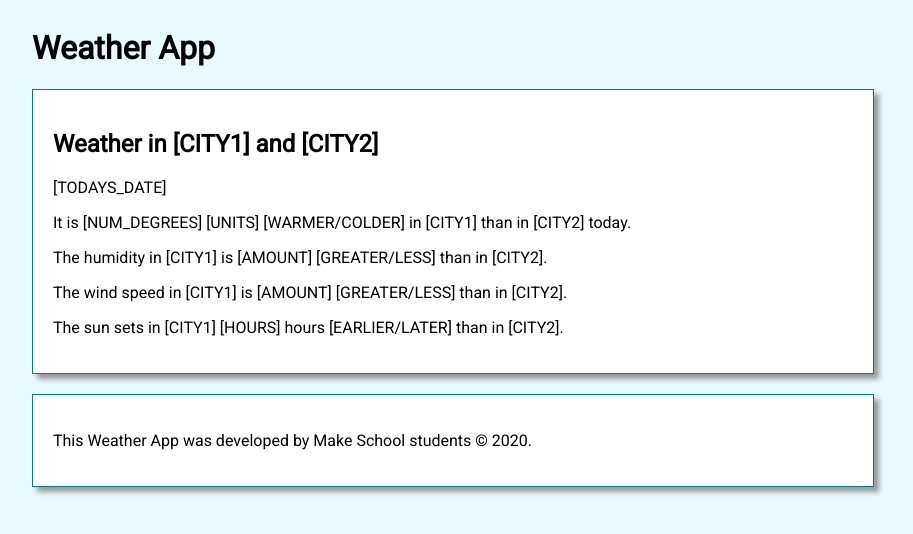
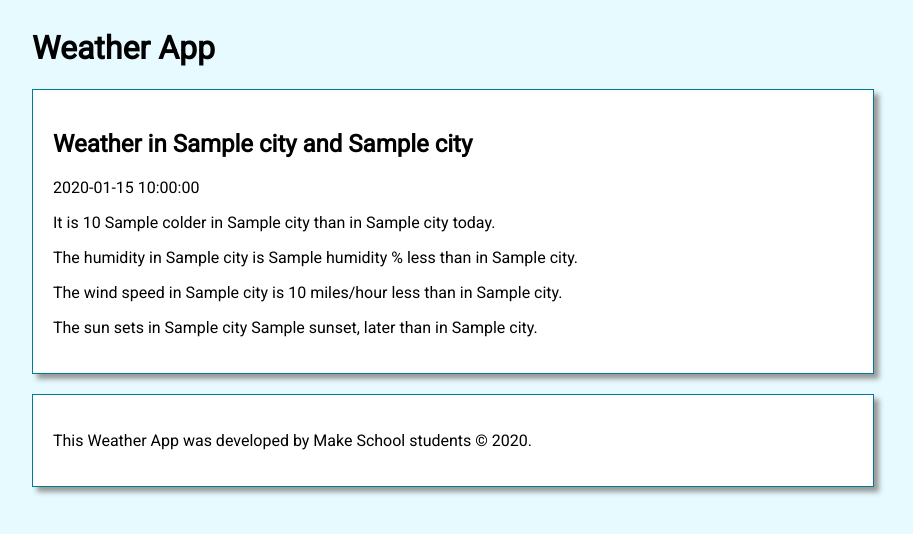
Before and after one commit to matthewwei35/WEB-1.1_MW_APIs, a Flask app: template templates/comparison_results.html in a window 1280 px wide. Shown: the top 534 px of the page, without its empty margins (208-1121 px from the left). Run offline with Flask 2, Linux system fonts and the light colour scheme; the template is opened without the code that fills it: most values are stand-ins (such as "Sample title", 1, 10 or a date in 2020).

Commit message:
Complete Comparing Two Cities

```diff
--- a/app.py
+++ b/app.py
@@ -60,7 +60,7 @@ def results():
     result_json = requests.get(API_URL, params=params).json()
 
     # Uncomment the line below to see the results of the API call!
-    pp.pprint(result_json)
+    # pp.pprint(result_json)
 
     # TODO: Replace the empty variables below with their appropriate values.
     # You'll need to retrieve these from the result_json object above.
@@ -88,20 +88,47 @@ def comparison_results():
     """Displays the relative weather for 2 different cities."""
     # TODO: Use 'request.args' to retrieve the cities & units from the query
     # parameters.
-    city1 = ''
-    city2 = ''
-    units = ''
+    city1 = request.args.get('city1')
+    city2 = request.args.get('city2')
+    units = request.args.get('units')
 
     # TODO: Make 2 API calls, one for each city. HINT: You may want to write a
     # helper function for this!
+    def request_weather(city):
+        """Returns the weather data for a given city."""
+        params = {
+            'appid': API_KEY,
+            'q': city,
+            'units': units
+        }
+        return requests.get(API_URL, params=params).json()
 
+    city1_json = request_weather(city1)
+    # pp.pprint(city1_json)
+    city2_json = request_weather(city2)
+    # pp.pprint(city2_json)
 
     # TODO: Pass the information for both cities in the context. Make sure to
     # pass info for the temperature, humidity, wind speed, and sunset time!
     # HINT: It may be useful to create 2 new dictionaries, `city1_info` and
     # `city2_info`, to organize the data.
     context = {
-
+        'date': datetime.now().strftime("%A, %B %-d, %Y"),
+        'units_letter': get_letter_for_units(units),
+        'city1_info': {
+            'city': city1_json['name'],
+            'temp': city1_json['main']['temp'],
+            'humidity': city1_json['main']['humidity'],
+            'wind_speed': city1_json['wind']['speed'],
+            'sunset': datetime.fromtimestamp(city1_json['sys']['sunset']).strftime("%-I:%M %p")
+        },
+        'city2_info': {
+            'city': city2_json['name'],
+            'temp': city2_json['main']['temp'],
+            'humidity': city2_json['main']['humidity'],
+            'wind_speed': city2_json['wind']['speed'],
+            'sunset': datetime.fromtimestamp(city2_json['sys']['sunset']).strftime("%-I:%M %p")
+        }
     }
 
     return render_template('comparison_results.html', **context)
--- a/templates/comparison_results.html
+++ b/templates/comparison_results.html
@@ -6,29 +6,36 @@
         TODO: Replace the hard-coded cities and date below with data from the
         server.
     #}
-    <h1>Weather in [CITY1] and [CITY2]</h1>
-    <p>[TODAYS_DATE]</p>
-
+    <h1>Weather in {{ city1_info['city'] }} and {{ city2_info['city'] }}</h1>
+    <p>{{ date }}</p>
 
     {#
         TODO: Add the temperature, description, and min & max temperature below.
         Replace 'F' with the appropriate units.
     #}
-    <p>
-        It is [NUM_DEGREES] [UNITS] [WARMER/COLDER] in [CITY1] than in [CITY2] today.
-    </p>
+    {% if city1_info['temp'] > city2_info['temp'] %}
+        <p>It is {{ city1_info['temp'] }} {{ units_letter }} warmer in {{ city1_info['city'] }} than in {{ city2_info['city'] }} today.</p>
+    {% else %}
+        <p>It is {{ city1_info['temp'] }} {{ units_letter }} colder in {{ city1_info['city'] }} than in {{ city2_info['city'] }} today.</p>
+    {% endif %}
 
-    <p>
-        The humidity in [CITY1] is [AMOUNT] [GREATER/LESS] than in [CITY2].
-    </p>
+    {% if city1_info['humidity'] > city2_info['humidity'] %}
+        <p>The humidity in {{ city1_info['city'] }} is {{ city1_info['humidity'] }} % greater than in {{ city2_info['city'] }}.</p>
+    {% else %}
+        <p>The humidity in {{ city1_info['city'] }} is {{ city1_info['humidity'] }} % less than in {{ city2_info['city'] }}.</p>
+    {% endif %}
 
-    <p>
-        The wind speed in [CITY1] is [AMOUNT] [GREATER/LESS] than in [CITY2].
-    </p>
+    {% if city1_info['wind_speed'] > city2_info['wind_speed'] %}
+        <p>The wind speed in {{ city1_info['city'] }} is {{ city1_info['wind_speed'] }} miles/hour greater than in {{ city2_info['city'] }}.</p>
+    {% else %}
+        <p>The wind speed in {{ city1_info['city'] }} is {{ city1_info['wind_speed'] }} miles/hour less than in {{ city2_info['city'] }}.</p>
+    {% endif %}
 
-    <p>
-        The sun sets in [CITY1] [HOURS] hours [EARLIER/LATER] than in [CITY2].
-    </p>
+    {% if city1_info['sunset'] < city2_info['sunset'] %}
+        <p>The sun sets in {{ city1_info['city'] }} {{ city1_info['sunset'] }}, earlier than in {{ city2_info['city'] }}.</p>
+    {% else %}
+        <p>The sun sets in {{ city1_info['city'] }} {{ city1_info['sunset'] }}, later than in {{ city2_info['city'] }}.</p>
+    {% endif %}
 
 </section>
 
```
